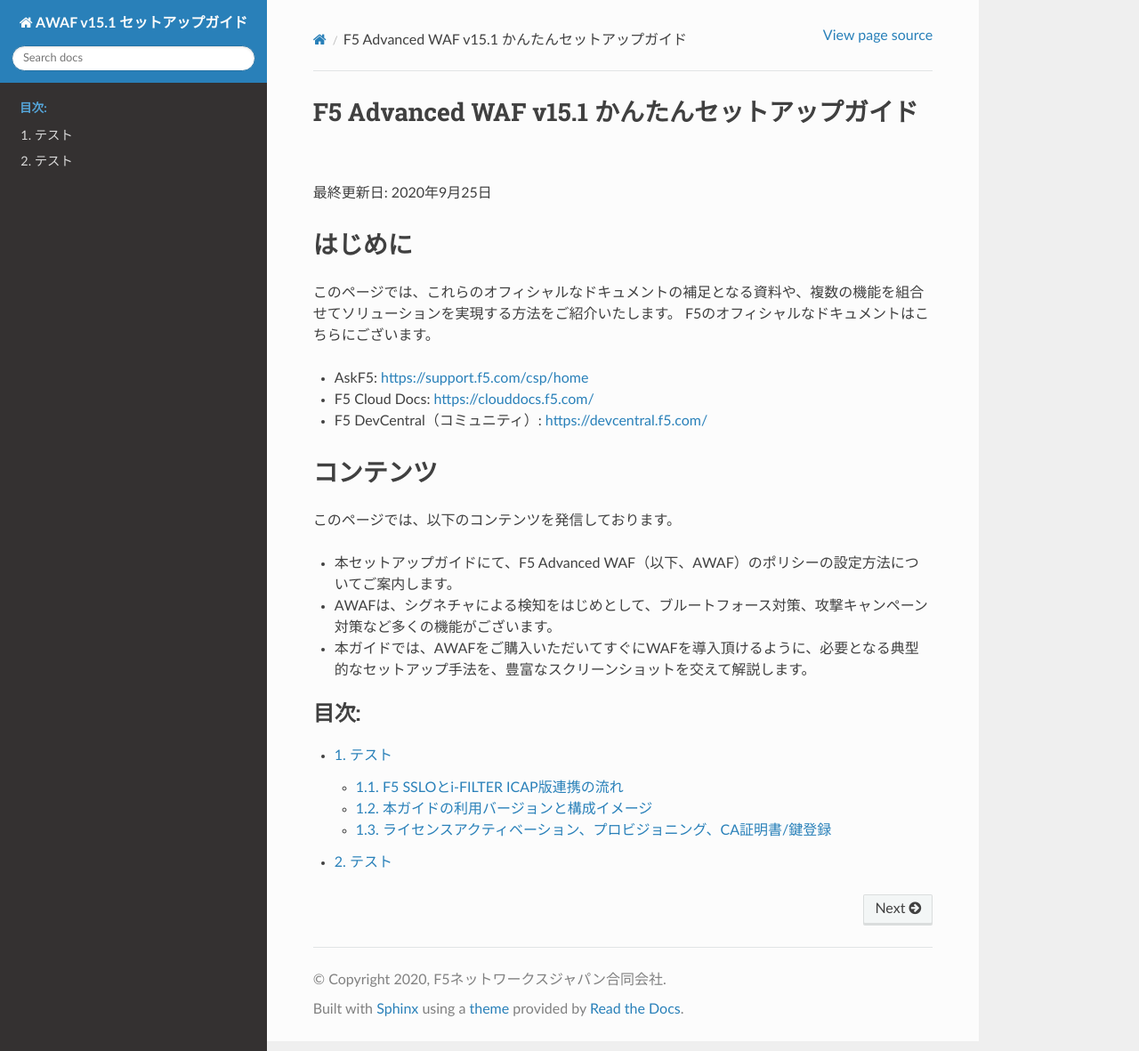
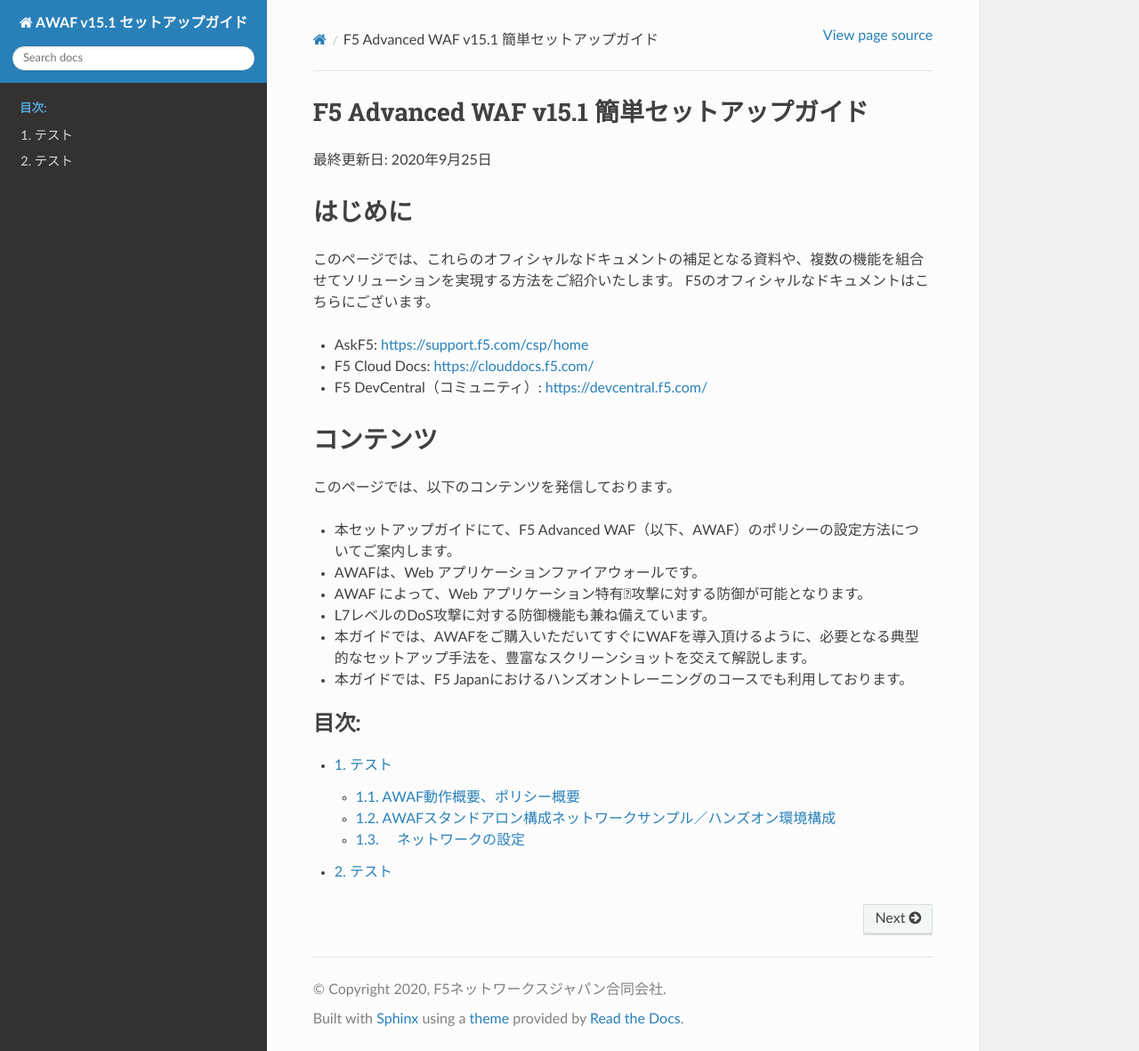
Before and after one commit to BeF5/f5j-easy-setup-waf-17, a Sphinx documentation site: the page built from docs/index.rst, in a window 1280 px wide and 1181 px high. Shown: the whole window at 89% size. Built offline with Sphinx 7.4.7 and the Read the Docs theme 2.0.0, drawn with Linux system fonts in a browser that asks for light colours.

Commit message:
大枠の流れ第一段

```diff
--- a/docs/content1/module01/module01.rst
+++ b/docs/content1/module01/module01.rst
@@ -1,7 +1,7 @@
-F5 SSLOとi-FILTER ICAP版連携の流れ
+AWAF動作概要、ポリシー概要
 ======================================
 
-F5 SSLOとi-FILTER　ICAP版の連携の流れは以下の通りです。
+Comming Soon
 
 .. figure:: images/mod1-1.png
    :scale: 100%
--- a/docs/content1/module02/module02.rst
+++ b/docs/content1/module02/module02.rst
@@ -1,16 +1,8 @@
-本ガイドの利用バージョンと構成イメージ
-========================================
+AWAFスタンドアロン構成ネットワークサンプル／ハンズオン環境構成
+==========================================================
 
 本ガイドは、以下の製品バージョンを利用して、作成しております。
 
-#. 利用バージョン
-
-   .. csv-table::
-         :header: "製品名", "バージョン"
-         :widths: 30, 40
-
-         "F5 SSL Orchestrator", "v15.1.0.2-0.0.9 ‒ 7.2.16"
-         "i-FILTER ICAP Server (Linux) ", "Ver.10.40R01-20200310 (CentOS v7.7.1908)"
 #. 本ガイドにおける構成イメージ
 
    .. image:: images/mod2-1.png
--- a/docs/content1/module03/module03.rst
+++ b/docs/content1/module03/module03.rst
@@ -1,13 +1,13 @@
-ライセンスアクティベーション、プロビジョニング、CA証明書/鍵登録
+　ネットワークの設定
 =========================================================
 
-#. :guilabel:`Next` ボタンを押します。
+#. VLANを作成します。:guilabel:`Next` ボタンを押します。
 
    .. image:: images/mod3-1.png
    |
-#. ライセンスをアクティベーションします。
+#. Self IPを設定します。
 
-#. 以下のモジュール（（SSL復号・再暗号化：**LTM,AVR,iRulesLX,SSLO**）＆（認証：**APM**）） をプロビジョニングします。（ライセンスはSSLOとAPMの２つを利用しています。）
+#. ルーティングの設定をします。
 
    .. image:: images/mod3-2.png
    |
--- a/docs/index.rst
+++ b/docs/index.rst
@@ -3,7 +3,7 @@
    contain the root `toctree` directive.
 
 
-F5 Advanced WAF v15.1 かんたんセットアップガイド
+F5 Advanced WAF v15.1 簡単セットアップガイド
 ==============================================
 最終更新日: 2020年9月25日
 
@@ -22,8 +22,11 @@ F5のオフィシャルなドキュメントはこちらにございます。
 このページでは、以下のコンテンツを発信しております。
 
 - 本セットアップガイドにて、F5 Advanced WAF（以下、AWAF）のポリシーの設定方法についてご案内します。
-- AWAFは、シグネチャによる検知をはじめとして、ブルートフォース対策、攻撃キャンペーン対策など多くの機能がございます。
+- AWAFは、Web アプリケーションファイアウォールです。
+- AWAF によって、Web アプリケーション特有􏰁攻撃に対する防御が可能となります。
+- L7レベルのDoS攻撃に対する防御機能も兼ね備えています。
 - 本ガイドでは、AWAFをご購入いただいてすぐにWAFを導入頂けるように、必要となる典型的なセットアップ手法を、豊富なスクリーンショットを交えて解説します。
+- 本ガイドでは、F5 Japanにおけるハンズオントレーニングのコースでも利用しております。
 
 
 
```
